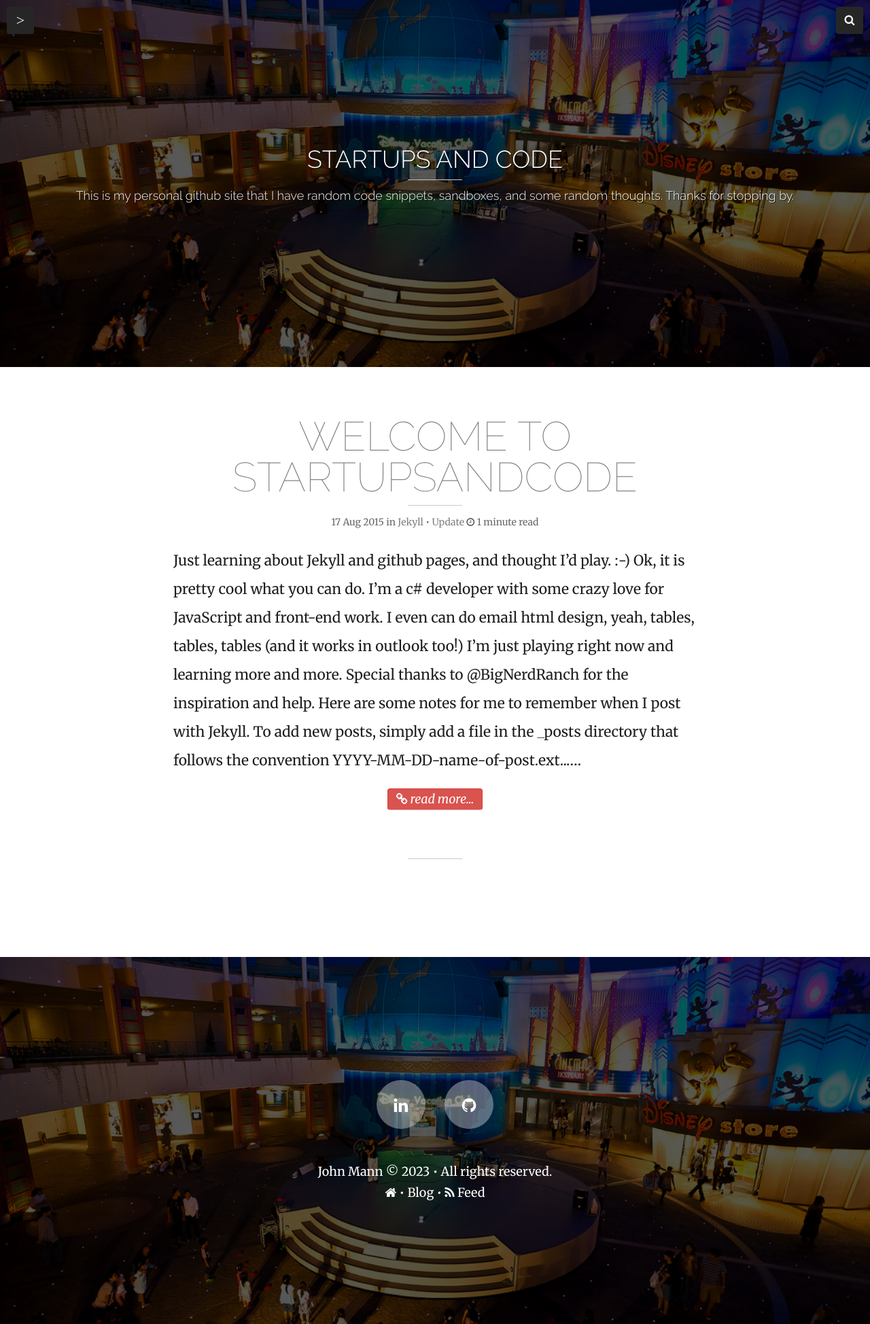
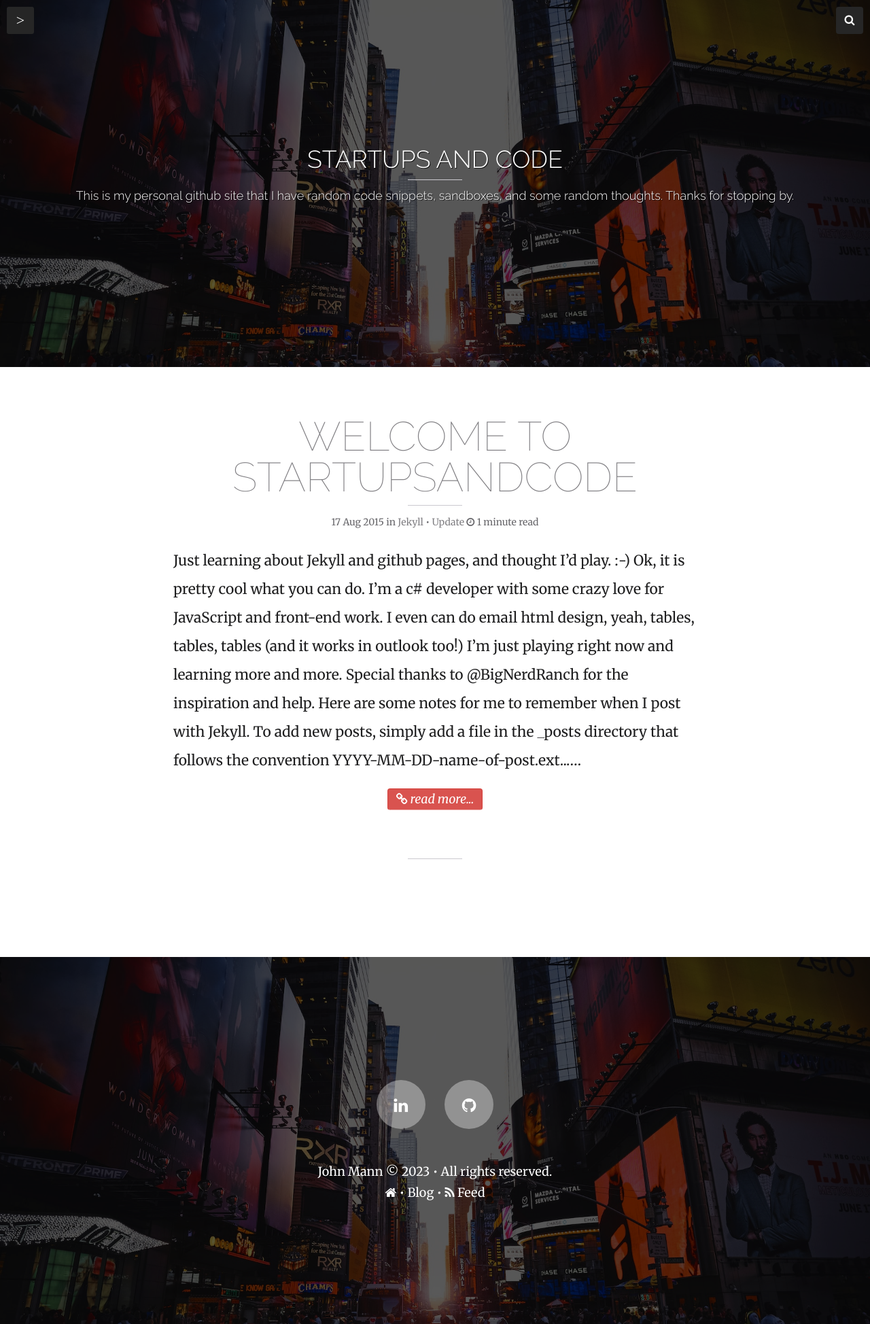
Before and after one commit to startupsandcode/startupsandcode.github.io, a Jekyll site: the page built from index.html, in a window 1280 px wide. Shown: the whole page at 68% size. Built offline with Jekyll 4.4.1, drawn with Linux system fonts in a browser that asks for light colours; nearby versions of some CDN libraries; the list of posts is cut into pages by our own code.

Commit message:
updated background

```diff
--- a/_config.yml
+++ b/_config.yml
@@ -5,7 +5,7 @@ description: This is my personal github site that I have random code snippets, s
 baseurl: "" # the subpath of your site, e.g. /blog/
 url: "https://startupsandcode.github.io" # the base hostname & protocol for your site
 github_username:  startupsandcode
-default_bg:       default_bg.jpg
+default_bg:       background-nyc.jpg
 search:           true
 share:            true
 readtime:         true
@@ -50,7 +50,7 @@ links:
     icon: home
   - title: Blog
     external: true
-    url: https://johnmann.org
+    url: https://blog.startupsandcode.com
 
 collections:
  - people
```
Also changed, not shown: images/background-nyc.jpg (added).
